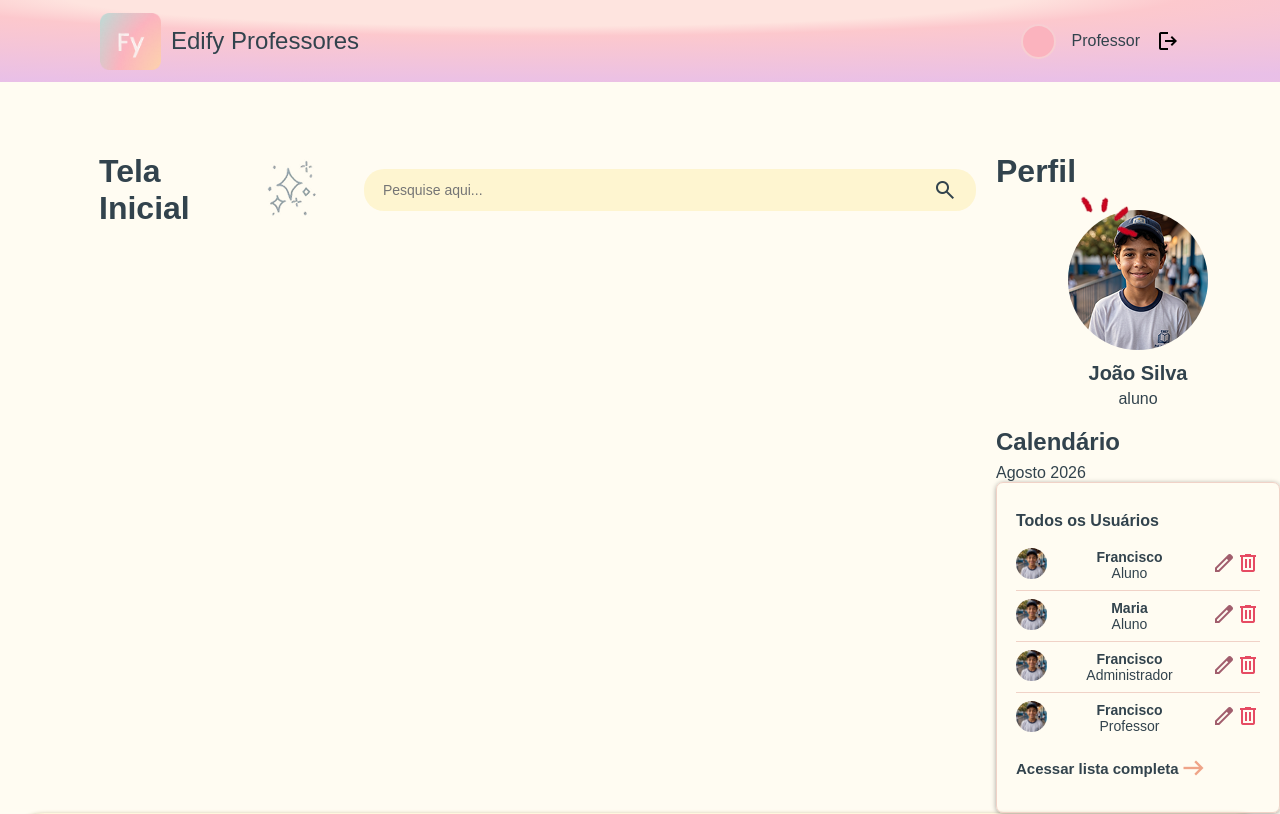
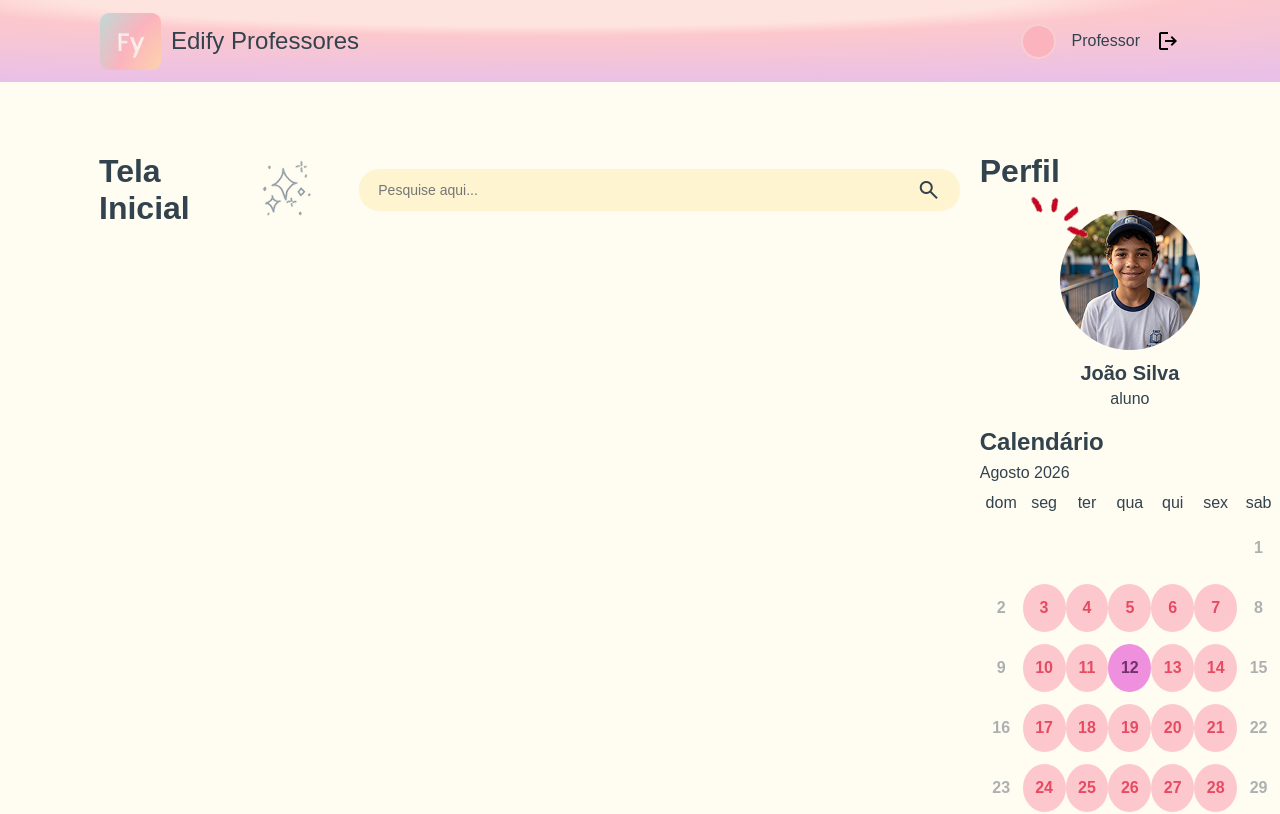
Before and after one commit to david-pessoa/tech-challenge-frontend, a React (Vite) app: page / in a window 1280 px wide. Shown: the top 814 px of the page. Built offline with nearby package versions, Linux system fonts and the light colour scheme.

Commit message:
feat: add calendário

```diff
--- a/src/components/Calendar.tsx
+++ b/src/components/Calendar.tsx
@@ -1,7 +1,126 @@
-import styled from "styled-components"
+import styled from 'styled-components';
+import type { Role } from '../types/Roles';
 
+type CalendarProp = {
+  role: Role;
+};
 
-export default function Calendar() {
+export default function Calendar({ role }: CalendarProp) {
+  const today = new Date();
+  const monthFirstDay = new Date(today.getFullYear(), today.getMonth(), 1);
+  const totalOfDays = new Date(today.getFullYear(), today.getMonth() + 1, 0).getDate();
+  const weekDay = monthFirstDay.getDay();
 
-  return (<></>)
+  const numOfWeeks = Math.ceil((weekDay + totalOfDays) / 7);
+
+  let count = 0;
+
+  const roleStyle = {
+    ALUNO: {
+      backgroundColor: '#FDE9A06B',
+      color: '#B88337',
+    },
+    PROFESSOR: {
+      backgroundColor: '#FBB3BEB5',
+      color: '#E64B63',
+    },
+    ADMIN: {
+      backgroundColor: '#D7EBE6',
+      color: '#28645A',
+    },
+  };
+
+  const CalendarList = styled.ul`
+    list-style: none;
+    display: flex;
+    flex-direction: column;
+    gap: 12px;
+    margin-top: 12px;
+    margin-bottom: 2.688rem;
+  `;
+
+  const CalendarRow = styled.li`
+    display: flex;
+    justify-content: space-between;
+  `;
+
+  const WeekDays = styled.p`
+    width: 48px;
+    display: flex;
+    justify-content: center;
+  `;
+
+  const CalendarDay = styled.p<{ $role: Role }>`
+    height: 48px;
+    width: 48px;
+    display: flex;
+    justify-content: center;
+    align-items: center;
+    border-radius: 50%;
+    background-color: ${({ $role }) => roleStyle[$role].backgroundColor};
+    color: ${({ $role }) => roleStyle[$role].color};
+    font-weight: 700;
+  `;
+  const CalendarEmptyDay = styled.p`
+    height: 48px;
+    width: 48px;
+    display: flex;
+    justify-content: center;
+    align-items: center;
+  `;
+
+  const CalendarWeekendDay = styled.p`
+    height: 48px;
+    width: 48px;
+    display: flex;
+    justify-content: center;
+    align-items: center;
+    color: #32434D;
+    opacity: 40%;
+    font-weight: 700;
+  `;
+
+  const Today = styled.p`
+    height: 48px;
+    width: 48px;
+    display: flex;
+    justify-content: center;
+    align-items: center;
+    border-radius: 50%;
+    background-color: #e44cd29b;
+    color: #72316b;
+    font-weight: 700;
+  `;
+
+  return (
+      <CalendarList>
+        <CalendarRow>
+          <WeekDays>dom</WeekDays>
+          <WeekDays>seg</WeekDays>
+          <WeekDays>ter</WeekDays>
+          <WeekDays>qua</WeekDays>
+          <WeekDays>qui</WeekDays>
+          <WeekDays>sex</WeekDays>
+          <WeekDays>sab</WeekDays>
+        </CalendarRow>
+        {Array.from({ length: numOfWeeks }, (_, index) => (
+          <CalendarRow key={index}>
+            {Array.from({ length: 7 }, (_, dayOfWeek) =>
+              (index === 0 && dayOfWeek < weekDay) ||
+              (index === numOfWeeks - 1 && count + 1 > totalOfDays) ? (
+                <CalendarEmptyDay key={dayOfWeek} />
+              ) : today.getDate() == count + 1 ? (<Today>{++count}</Today>) : dayOfWeek === 0 || dayOfWeek === 6 ? (
+                <CalendarWeekendDay key={dayOfWeek}>
+                  {++count}
+                </CalendarWeekendDay>
+              ) : (
+                <CalendarDay key={dayOfWeek} $role={role}>
+                  {++count}
+                </CalendarDay>
+              )
+            )}
+          </CalendarRow>
+        ))}
+      </CalendarList>
+  );
 }
--- a/src/pages/Home.tsx
+++ b/src/pages/Home.tsx
@@ -69,7 +69,7 @@ const DoodleImage = styled.img`
   width: 84.28px;
   position: absolute;
   top: 180px;
-  right: 130px;
+  right: 180px;
 `;
 
 const ProfileImage = styled.img`
@@ -145,7 +145,7 @@ export default function Home() {
               {capitalize(new Date().toLocaleString('pt-BR', { month: 'long' }))}{' '}
               {new Date().getFullYear()}
             </p>
-            <Calendar />
+            <Calendar role={role} />
           </div>
           <UserListPreview role={role}/>
         </Aside>
```
